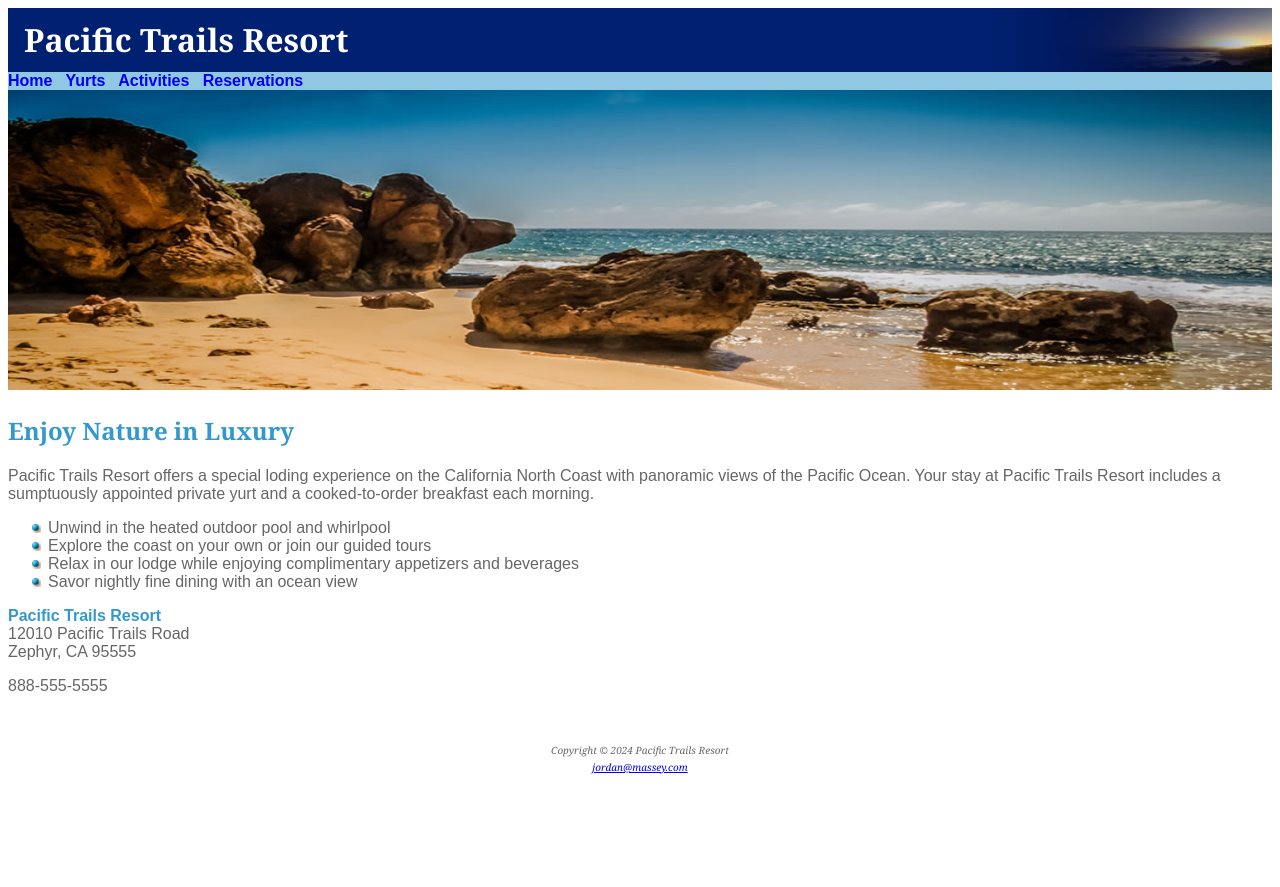
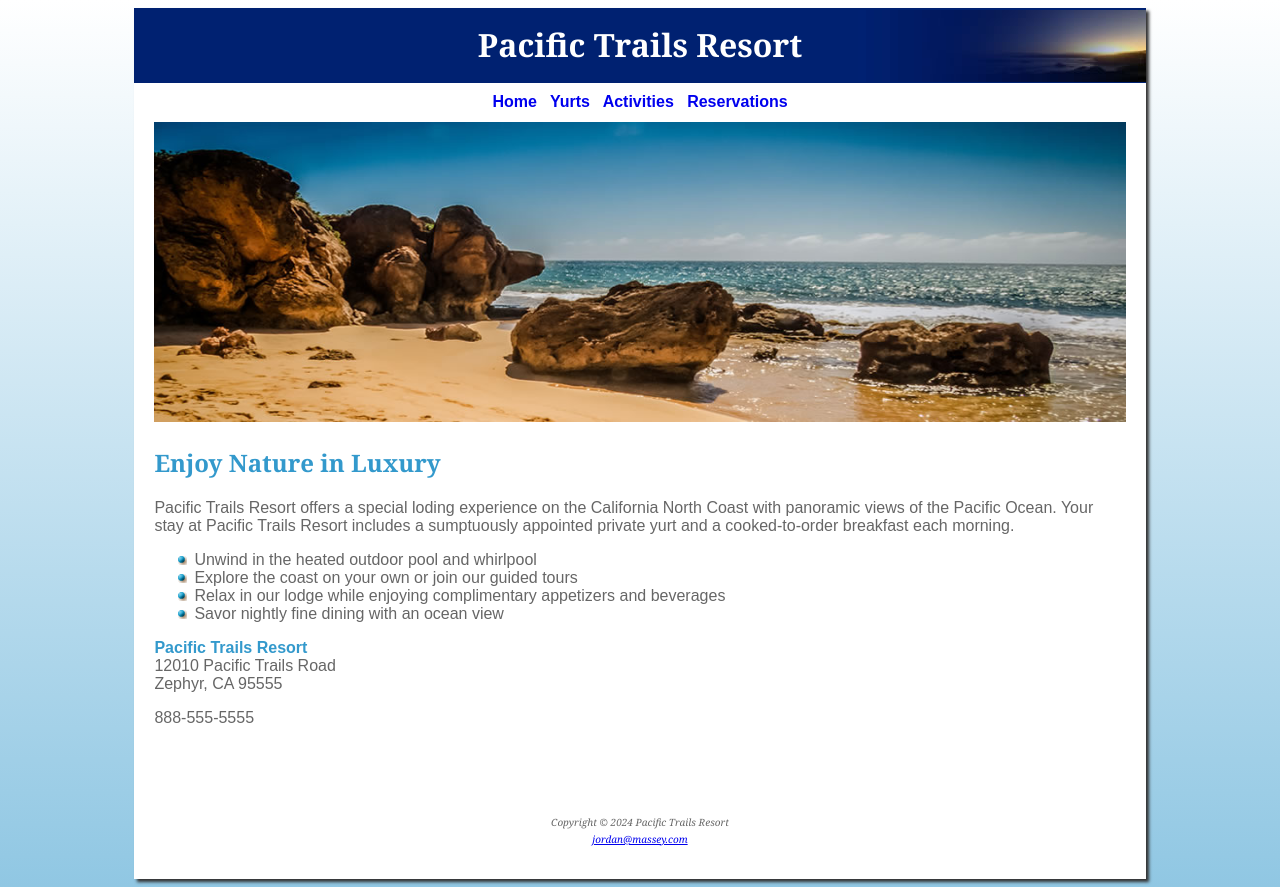
Before and after one commit to JMassey1/IST-Repo, a plain HTML site: page IST 4654 (HTML)/Lab7/index.html in a window 1280 px wide. Before the commit the page ends 800 px from the top, so only its background shows below. Drawn offline with Linux system fonts and the light colour scheme.

Commit message:
Finished HTML Lab 7

```diff
--- a/IST 4654 (HTML)/Lab7/index.html
+++ b/IST 4654 (HTML)/Lab7/index.html
@@ -6,6 +6,7 @@
     <title>Pacific Trails Resort</title>
     <link rel="stylesheet" href="pacific.css" />
   </head>
+  <div id="wrapper">
     <body>
       <header>
         <h1 class="header-title">Pacific Trails Resort</h1>
@@ -64,4 +65,5 @@
         </small>
       </p>
     </footer>
+  </div>
 </html>
--- a/IST 4654 (HTML)/Lab7/pacific.css
+++ b/IST 4654 (HTML)/Lab7/pacific.css
@@ -1,6 +1,8 @@
 /* Body styles */
 body {
-  background-color: #ffffff;
+  background-color: #90c7e3;
+  background-image: linear-gradient(to bottom, #ffffff, #90c7e3);
+  background-repeat: no-repeat;
   color: #666666;
   font-family: Arial, Helvetica, sans-serif;
 }
@@ -12,8 +14,9 @@ header {
   background-image: url(sunset.jpg);
   background-position: right;
   background-repeat: no-repeat;
-  line-height: 400%;
-  text-indent: 1em;
+  height: 60px;
+  text-align: center;
+  padding-top: 15px;
   margin: 0;
 }
 
@@ -23,6 +26,7 @@ footer {
   font-style: italic;
   text-align: center;
   font-family: Georgia, "Times New Roman", serif;
+  padding: 20px;
 }
 
 /* Remove margin for h1 tags, with the class "header-title", that are in the header section */
@@ -32,8 +36,10 @@ header h1.header-title {
 
 /* Nav styles */
 nav {
-  background-color: #90c7e3;
+  background-color: #ffffff;
   font-weight: bold;
+  text-align: center;
+  padding: 10px;
 }
 
 nav a {
@@ -43,6 +49,7 @@ nav a {
 /* h-tags (h1, h2, etc.) styles */
 h1 {
   font-family: Georgia, "Times New Roman", serif;
+  margin-top: 0;
 }
 
 h2 {
@@ -53,6 +60,12 @@ h2 {
 h3 {
   color: #000066;
   font-family: Georgia, "Times New Roman", serif;
+}
+
+/* Main style -------------------------*/
+main {
+  padding: 1px 20px 20px 20px;
+  display: block; /* For Internet Explorer */
 }
 
 /* List styles ------------------------*/
@@ -70,3 +83,13 @@ dt {
   color: #3399cc;
   font-weight: bold;
 }
+
+/* ID styles --------------------------*/
+#wrapper {
+  margin: 0 auto;
+  width: 80%;
+  background-color: #ffffff;
+  min-width: 960px;
+  max-width: 2048px;
+  box-shadow: 3px 3px 3px #333333;
+}
```
Also changed, not shown: IST 4654 (HTML)/Lab7/activities.html (+4 -2 lines), IST 4654 (HTML)/Lab7/yurts.html (+5 -3 lines), 1 other file. Lines whose indentation alone changed are shown as unchanged.
